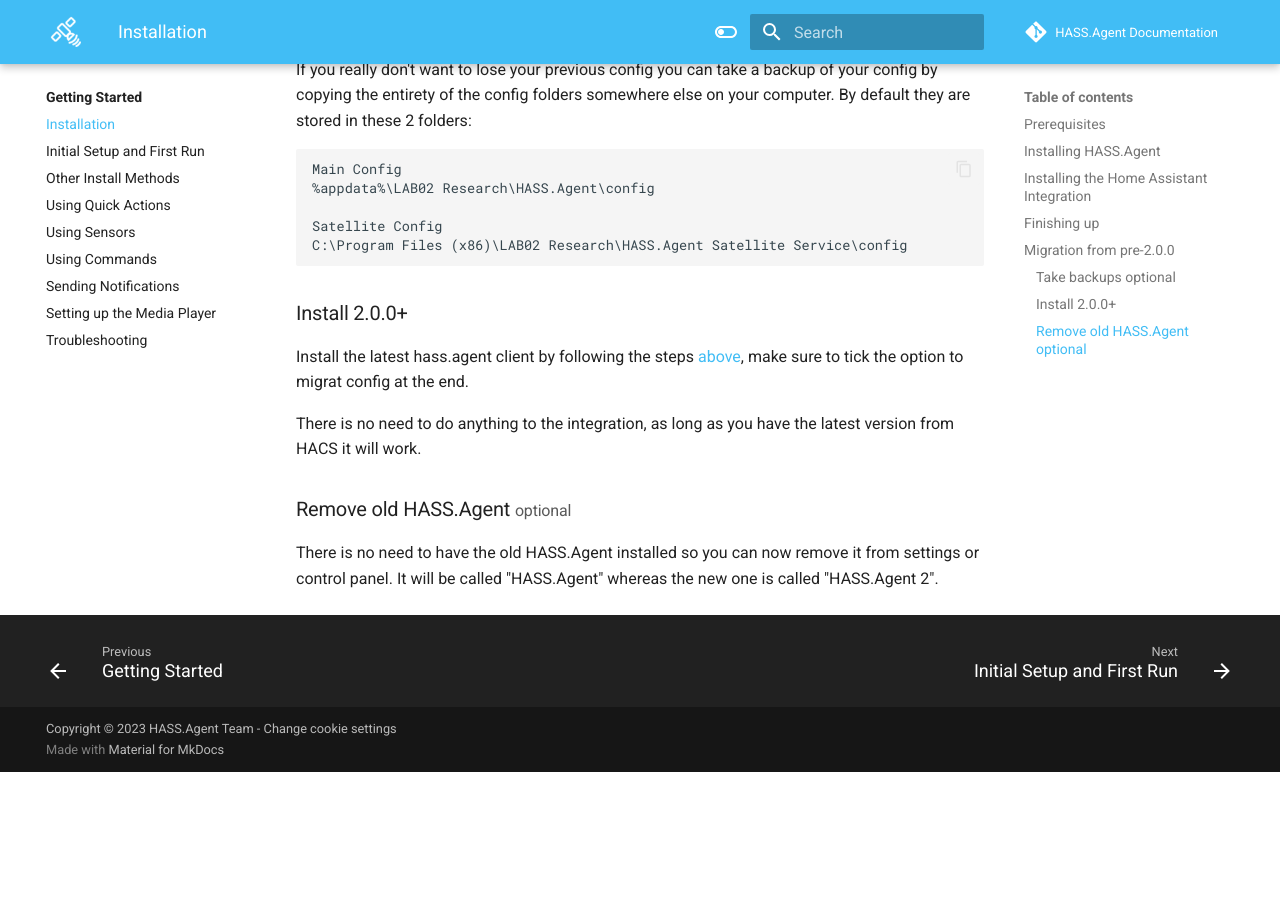
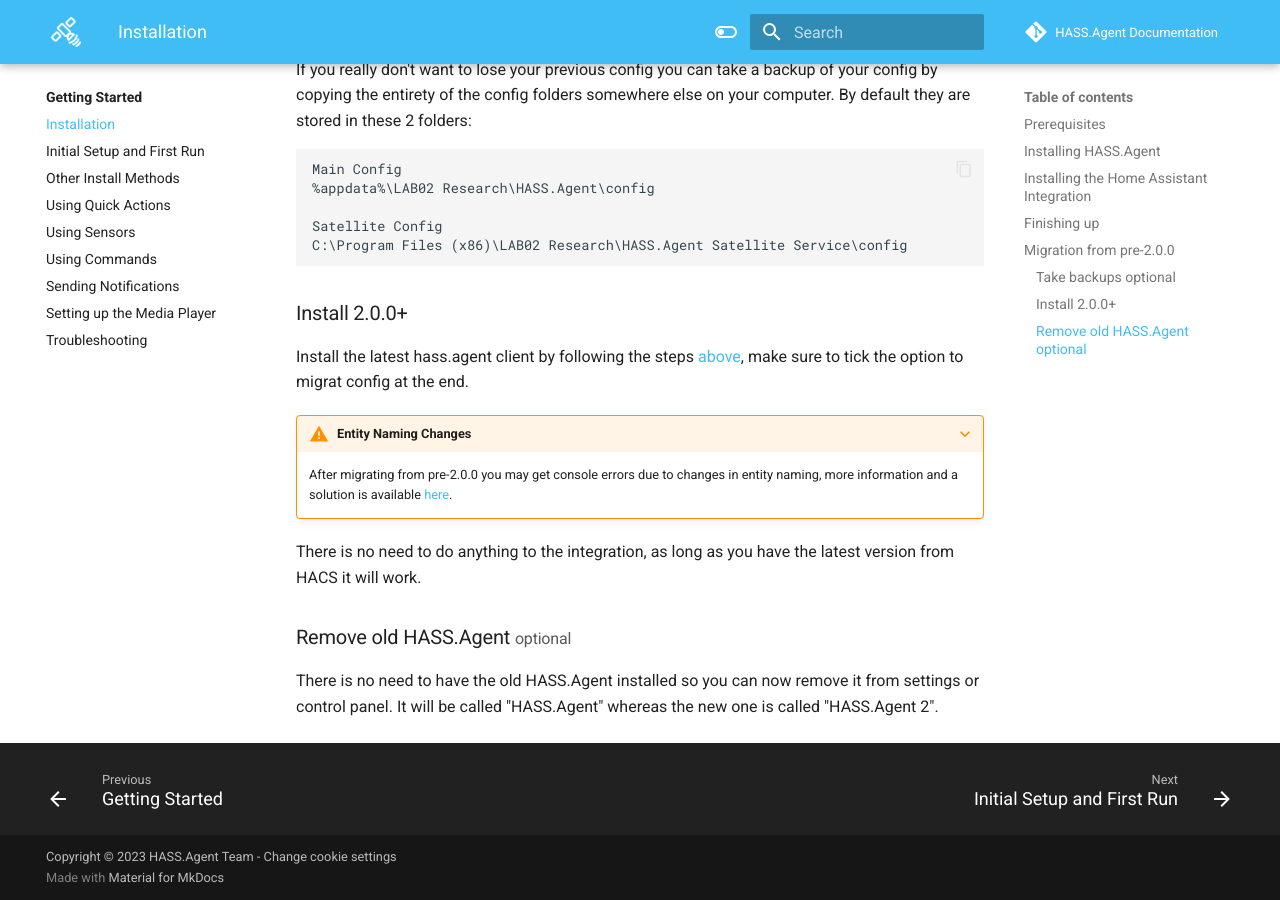
Before and after one commit to hass-agent/HASS.Agent-Documentation, an MkDocs documentation site: the page built from docs/getting-started/installation.md, in a window 1280 px wide and 900 px high, scrolled down 2232 px. Built offline with MkDocs 1.6.1 and Material for MkDocs 9.7.7, drawn with Linux system fonts in a browser that asks for light colours; a script that is not in the unit is left out; comment, search, counter and statistics services are not loaded; the version menu is left out; before the commit the page ends 3004 px from its top, so only the background shows below that.

Commit message:
Link to compat_names form migration

```diff
--- a/docs/getting-started/installation.md
+++ b/docs/getting-started/installation.md
@@ -82,6 +82,10 @@
 
 Install the latest hass.agent client by following the steps [above](#installing-hassagent), make sure to tick the option to migrat config at the end.
 
+???+ warning "Entity Naming Changes"
+
+    After migrating from pre-2.0.0 you may get console errors due to changes in entity naming, more information and a solution is available [here](./troubleshooting.md/#entity-naming-warning).
+
 There is no need to do anything to the integration, as long as you have the latest version from HACS it will work.
 
 ### Remove old HASS.Agent <small>optional</small>
```
